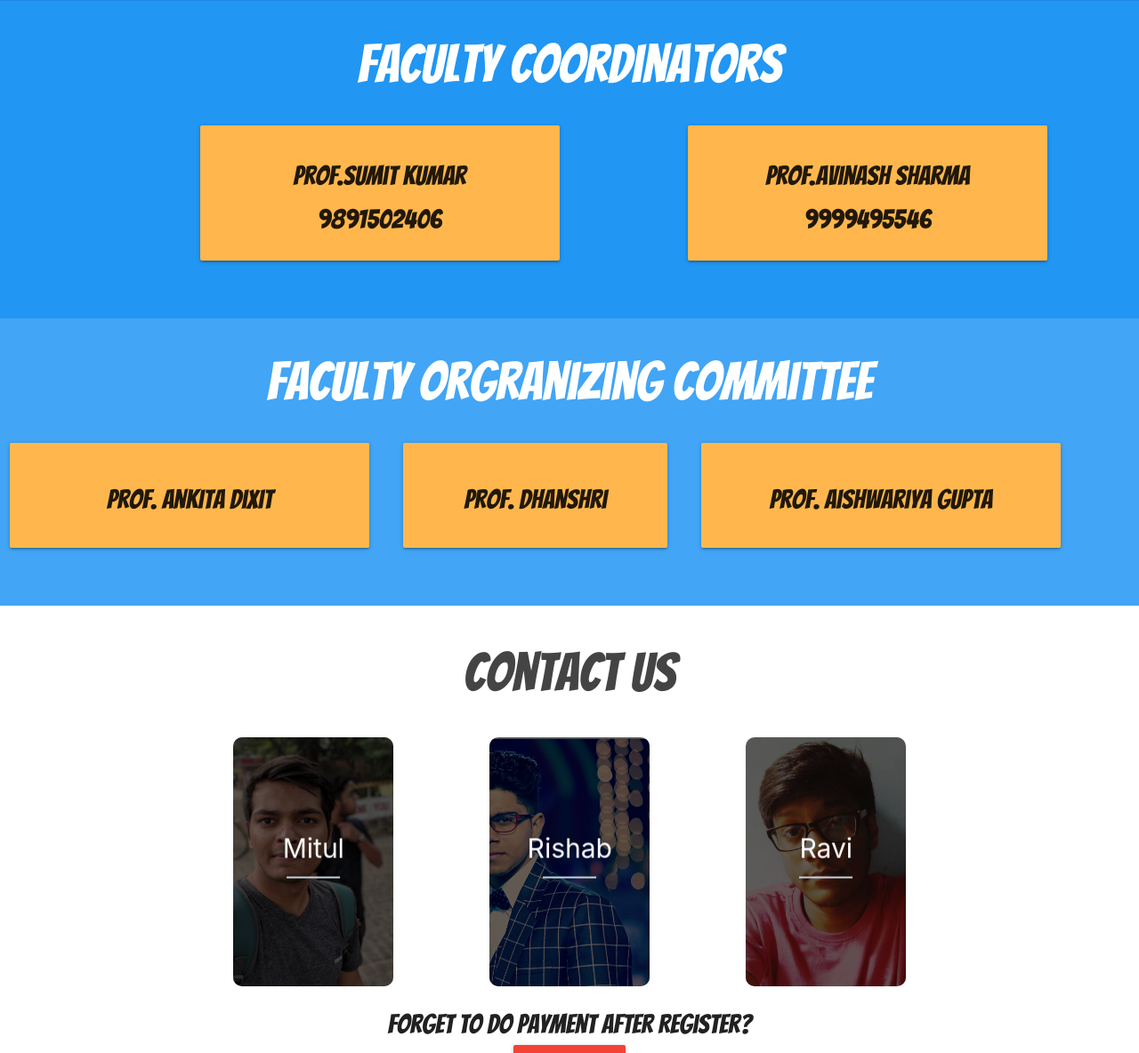
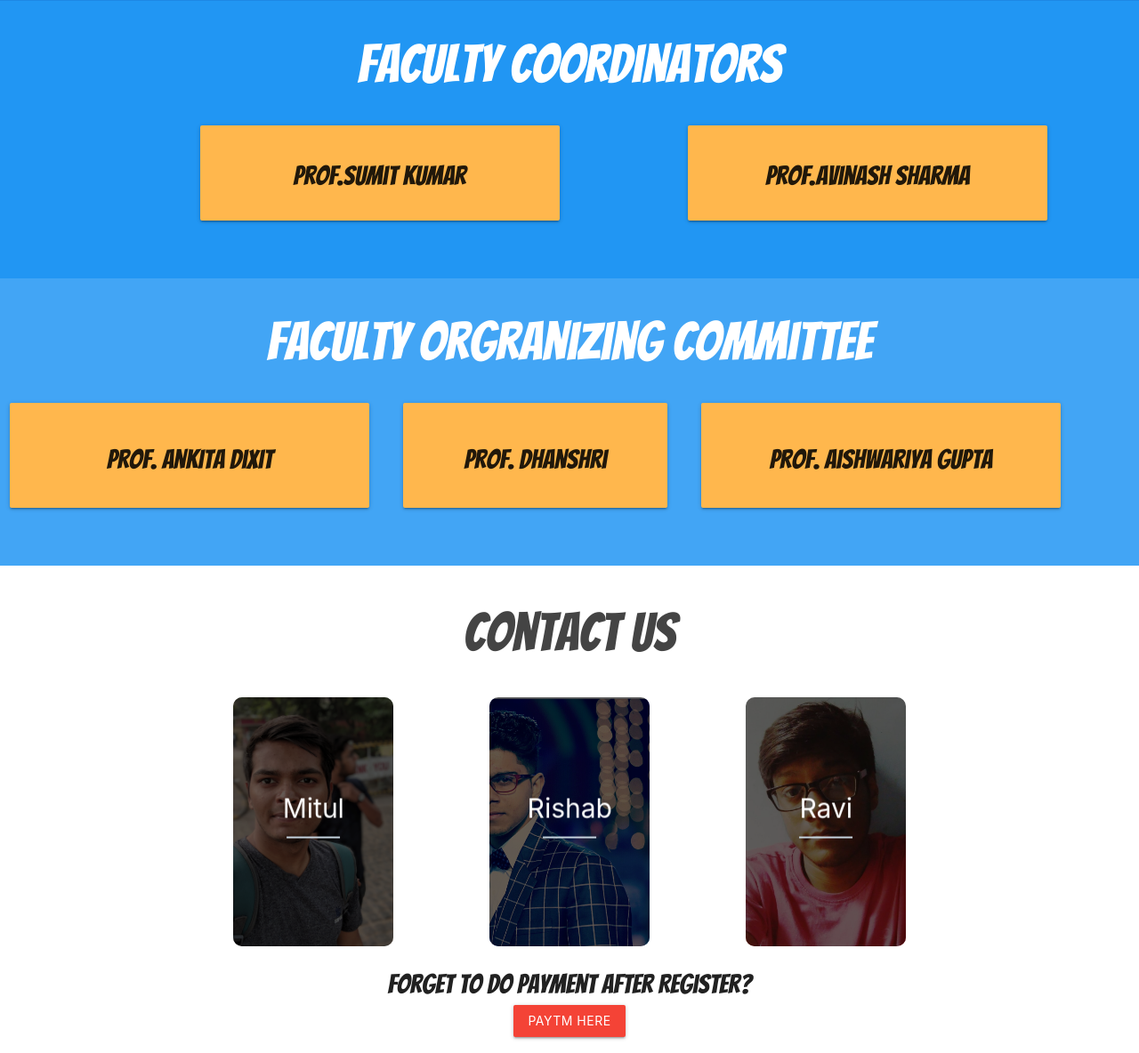
Before and after one commit to ravigoel08/tetrahedron18, a Django app: page / in a window 1280 px wide. Shown: the part 1846-3030 px from the top of the page at 89% size. Run offline with Django 3.2, Linux system fonts and the light colour scheme; some web fonts are replaced.

Commit message:
Update Home.html

```diff
--- a/abesit/templates/abesit/Home.html
+++ b/abesit/templates/abesit/Home.html
@@ -284,7 +284,7 @@ img {
 ">
                     <div class="card-content">
                         <h5 class="header2">Prof.Sumit Kumar</h5>
-                        <p class="contact header2">9891502406</p>
+                        <p class="contact header2"></p>
                     </div>
             </div>
         </div>
@@ -292,7 +292,7 @@ img {
                 <div class="card" style="background-color: #FFB74D">
                     <div class="card-content">
                         <h5 class="header2">Prof.Avinash Sharma</h5>
-                        <p class="header2 contact">9999495546</p>
+                        <p class="header2 contact"></p>
                     </div>
             </div>
         </div>
@@ -339,7 +339,7 @@ img {
 					</div>
 					<div class="back">
 						<div class="inner">
-						  <p>9654706347</p>
+						  <p></p>
 						</div>
 					</div>
 				</div>
@@ -354,7 +354,7 @@ img {
 					</div>
 					<div class="back">
 						<div class="inner">
-						  <p>8439388167</p>
+						  <p></p>
 						</div>
 					</div>
 				</div>
@@ -372,7 +372,7 @@ img {
 					</div>
 					<div class="back">
 						<div class="inner">
-						  <p>9643349193</p>
+						  <p></p>
 						</div>
 					</div>
 				</div>
```
